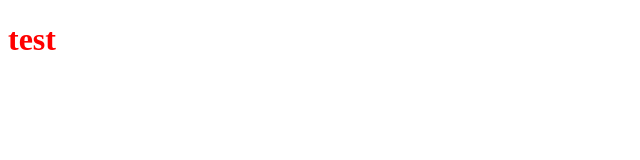
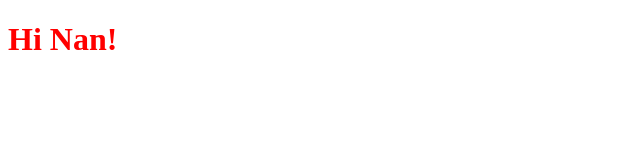
Before and after one commit to Strawberrydog32/portfolio, a plain HTML site: page main-page.html in a window 1280 px wide. Shown: the whole page, without its empty margins (0-640 px from the left). Drawn offline with Linux system fonts and the light colour scheme.

Commit message:
Update main-page.html

```diff
--- a/main-page.html
+++ b/main-page.html
@@ -5,6 +5,6 @@
     <link rel="stylesheet" href="main-page.css">
   </head>
   <body>
-    <h1 class="test">test</h1>
+    <h1 class="test">Hi Nan!</h1>
   </body>
 </html>
```
